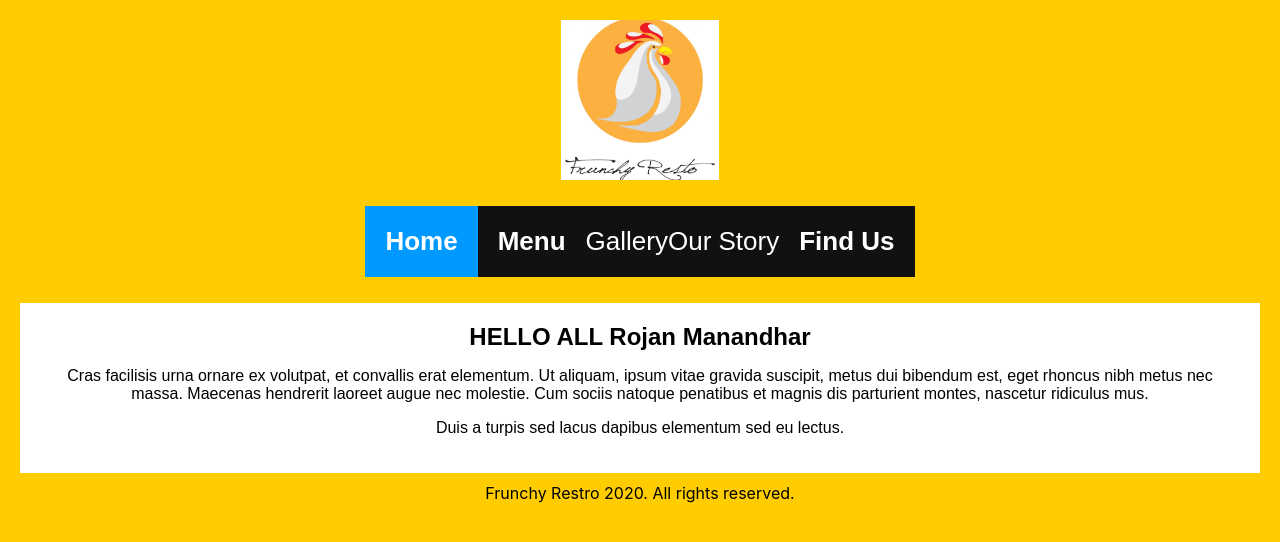
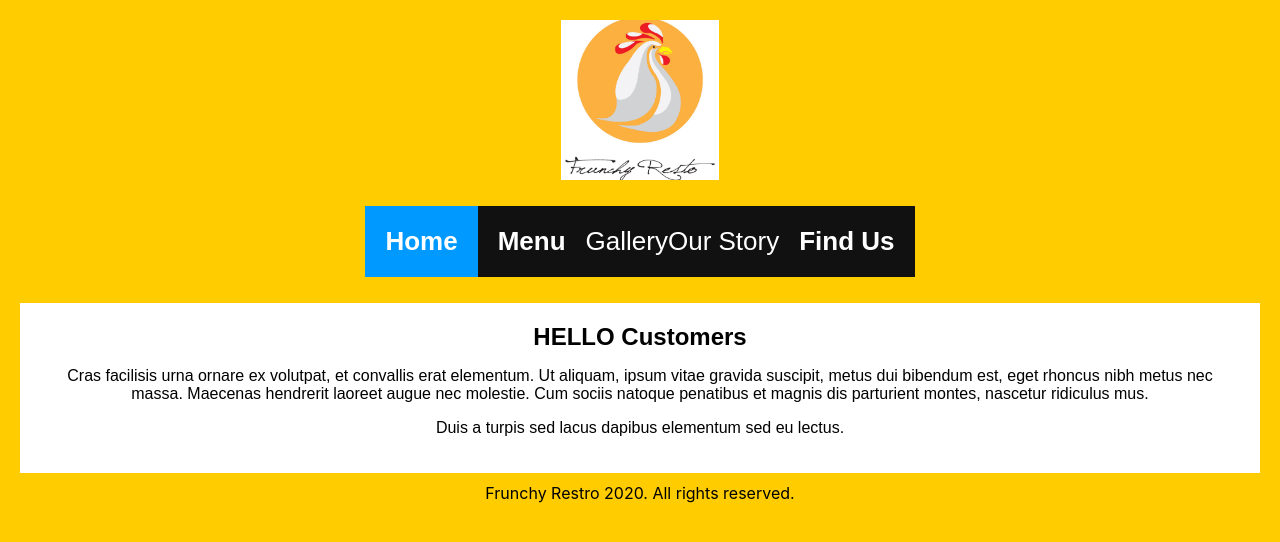
Before and after one commit to prabeshm86/frunchy, a React (Create React App) app in the folder app/: page /#/ in a window 1280 px wide. Shown: the top 542 px of the page. Built offline with nearby package versions, Linux system fonts and the light colour scheme.

Commit message:
updated header to customers

```diff
--- a/app/src/components/pages/home.js
+++ b/app/src/components/pages/home.js
@@ -4,7 +4,7 @@ class Home extends Component {
   render() {
     return (
       <div>
-        <h2>HELLO ALL Rojan Manandhar</h2>
+        <h2>HELLO Customers</h2>
         <p>Cras facilisis urna ornare ex volutpat, et
         convallis erat elementum. Ut aliquam, ipsum vitae
         gravida suscipit, metus dui bibendum est, eget rhoncus nibh
```
